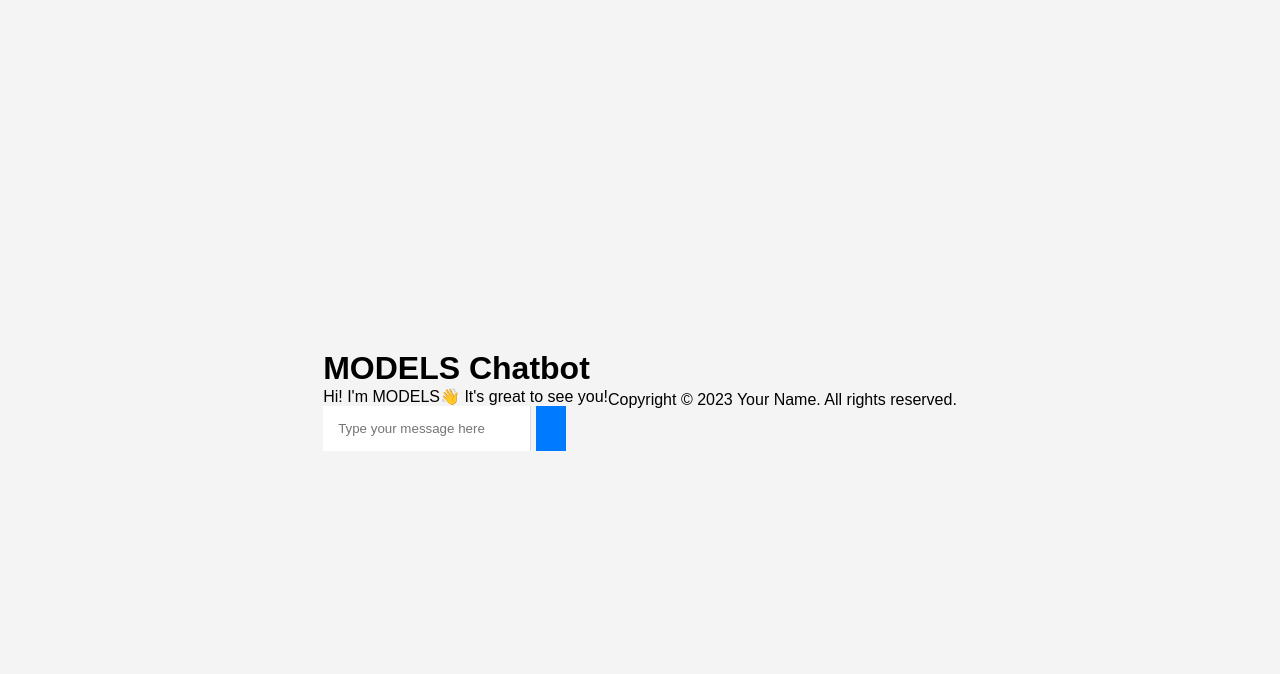
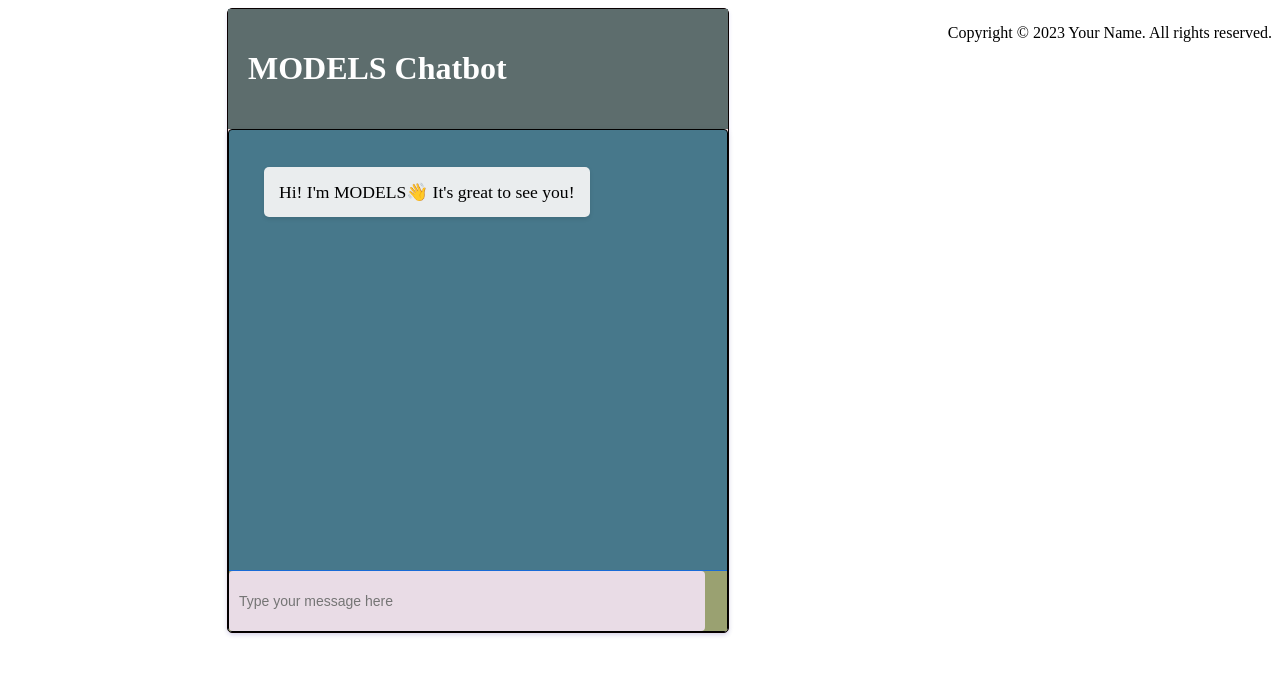
Before and after one commit to tirtho149/chatBot, a plain HTML site: page index.html in a window 1280 px wide. Drawn offline with Linux system fonts and the light colour scheme.

Commit message:
Update style.css

```diff
--- a/style.css
+++ b/style.css
@@ -1,90 +1,136 @@
-* {
-    margin: 0;
-    padding: 0;
-    box-sizing: border-box;
-    font-family: Arial, sans-serif;
-}
-
 body {
     display: flex;
     justify-content: center;
-    align-items: center;
-    height: 100vh;
-    background-color: #f4f4f4;
 }
 
-.chat-container {
-    width: 400px;
-    display: flex;
-    flex-direction: column;
-    border: 2px solid #007bff;
-    border-radius: 10px;
-    overflow: hidden;
-    background-color: white;
-    box-shadow: 0 0 10px rgba(0, 0, 0, 0.1);
+.chatbot-container {
+    width: 500px;
+    margin: 0 auto;
+    background-color: #f8e0e0;
+    border: 1px solid #0a0101;
+    border-radius: 5px;
+    box-shadow: 0 2px 4px rgba(39, 8, 214, 0.1);
 }
 
-.chat-header {
-    background-color: #007bff;
-    color: white;
-    padding: 15px;
-    text-align: center;
-    font-size: 1.2rem;
+#chatbot {
+    background-color: #47788b;
+    border: 1px solid #000000;
+    box-shadow: 0 2px 6px 0 rgba(0, 0, 0, 0.1);
+    border-radius: 4px;
 }
 
-.chat-window {
-    flex-grow: 1;
-    padding: 15px;
+#header {
+    background-color: rgb(93, 109, 109);
+    color: #ffffff;
+    padding: 20px;
+    font-size: 1em;
+    font-weight: bold;
+}
+
+message-container {
+    background: #9aa171;
+    width: 100%;
+    display: flex;
+    align-items: center;
+}
+
+#conversation {
+    height: 400px;
     overflow-y: auto;
+    padding: 20px;
     display: flex;
     flex-direction: column;
 }
 
-.chat-output {
+.chatbot-message {
     display: flex;
-    flex-direction: column;
-    gap: 10px;
-}
-
-.chat-message {
-    padding: 10px;
-    border-radius: 5px;
-    max-width: 80%;
-}
-
-.bot-message {
-    background-color: #007bff;
-    color: white;
-    align-self: flex-start;
+    align-items: flex-start;
+    position: relative;
+    font-size: 16px;
+    line-height: 20px;
+    border-radius: 20px;
+    word-wrap: break-word;
+    white-space: pre-wrap;
+    max-width: 100%;
+    padding: 0 15px;
 }
 
 .user-message {
-    background-color: #f1f1f1;
-    align-self: flex-end;
+    justify-content: flex-end;
 }
 
-.chat-input-container {
-    display: flex;
-    border-top: 1px solid #ddd;
+.chatbot-text {
+    background-color: rgb(234, 237, 238);
+    color: #000000;
+    font-size: 1.1em;
+    padding: 15px;
+    border-radius: 5px;
+    box-shadow: 0 2px 4px rgba(0, 0, 0, 0.1);
 }
 
-input[type="text"] {
-    flex-grow: 1;
-    padding: 15px;
+#input-form {
+    display: flex;
+    align-items: center;
+    border-top: 1px solid #196bd6;
+}
+
+#input-field {
+    flex: 1;
+    height: 60px;
+    border: 1px solid #7f9bbe;
+    border-radius: 4px;
+    padding: 0 10px;
+    font-size: 14px;
+    transition: border-color 0.3s;
+    background: #e9dce6;
+    color: #000000;
     border: none;
-    border-right: 1px solid #ddd;
+}
+
+.send-icon {
+    margin-right: 10px;
+    cursor: pointer;
+}
+
+#input-field:focus {
+    border-color: #000000;
     outline: none;
 }
 
-button {
-    padding: 15px;
-    background-color: #007bff;
-    color: white;
+#submit-button {
+    background-color: transparent;
     border: none;
-    cursor: pointer;
-    transition: background-color 0.3s;
 }
 
-button:hover {
-    background-color: #0056b3;
+p[sentTime]:hover::after {
+    content: attr(sentTime);
+    position: absolute;
+    top: -3px;
+    font-size: 14px;
+    color: gray;
 }
+
+.chatbot p[sentTime]:hover::after {
+    left: 15px;
+}
+
+.user-message p[sentTime]:hover::after {
+    right: 15px;
+}
+
+/* Scrollbar styling */
+::-webkit-scrollbar {
+    width: 10px;
+}
+
+::-webkit-scrollbar-track {
+    background: #f1f1f1;
+}
+
+::-webkit-scrollbar-thumb {
+    background: #888;
+}
+
+::-webkit-scrollbar-thumb:hover {
+    background: #555;
+}
```
